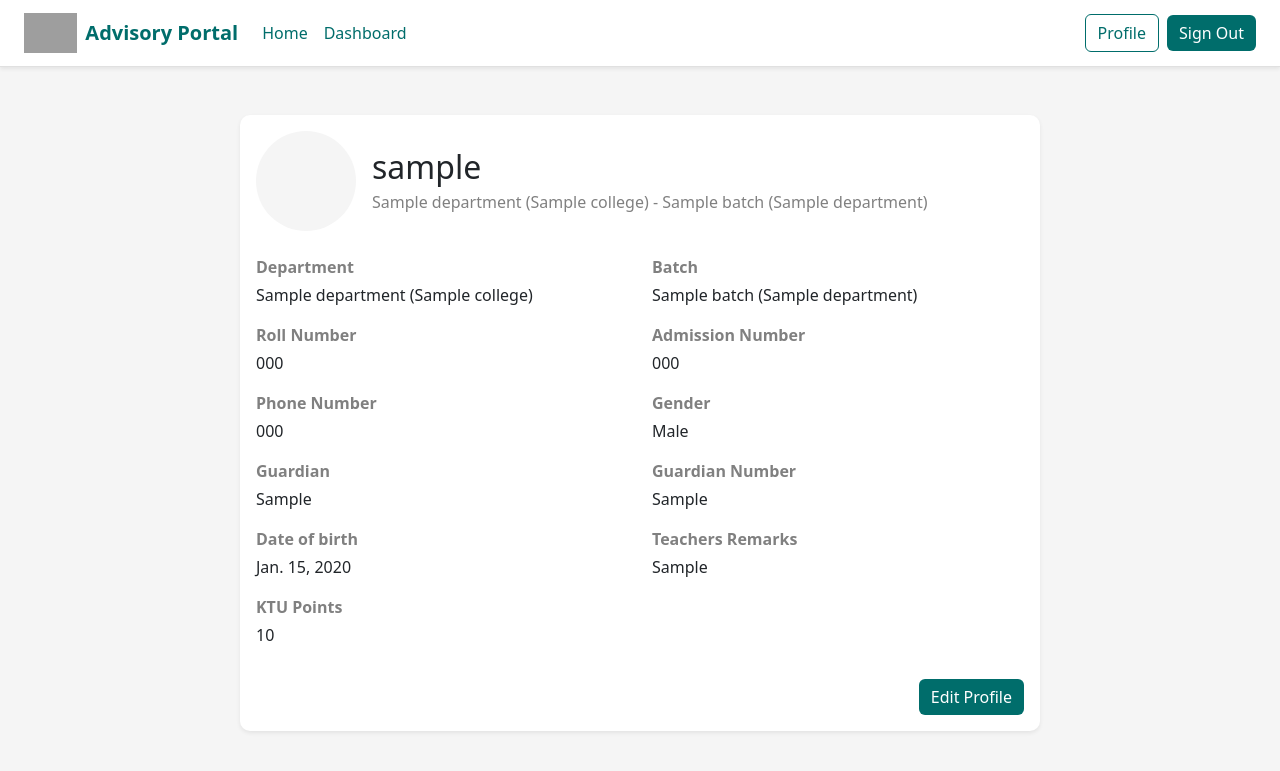
After one commit to Nandagopalvs25/AdvisoryPortal, a Django app: page /studentProfile/1/ in a window 1280 px wide. The commit adds this page. Shown: the top 771 px of the page. Run offline with Django 4.2, Linux system fonts and the light colour scheme; a user stored in the database is signed in; tables that the repository leaves empty hold one stand-in row (values such as "Sample post"); some libraries are stand-ins or nearby versions; grey boxes are pictures that could not be loaded.

Commit message:
Added Student Profile View

```diff
--- a/website/models.py
+++ b/website/models.py
@@ -65,6 +65,8 @@ class Student(models.Model):
     guardian_no=models.CharField(null=True,blank=True,max_length=20);
     teacher_remarks=models.CharField(null=True,blank=True,max_length=200);
     gdrive_folder_id=models.CharField(max_length=300,blank=True)
+    ktu_points=models.IntegerField(blank=True,null=True)
+
 
     def __str__(self):
         return self.user.username
--- a/website/templates/website/advisor_partial_studentslist.html
+++ b/website/templates/website/advisor_partial_studentslist.html
@@ -11,7 +11,7 @@
     </thead>
     <tbody>
       {% for s in students %}
-      <tr>
+      <tr onclick="window.location.href='/studentProfile/{{ s.id }}'" style="cursor: pointer;">
         <td>{{ forloop.counter }}</td>
         <td>{{ s.user.username }}</td>
         <td>{{ s.admission_number }}</td>
--- /dev/null
+++ b/website/templates/website/advisor_student_profile.html
@@ -0,0 +1,78 @@
+{% extends "website/index.html" %}
+{% load i18n %}
+{% block content %}
+
+<div class="container pt-5">
+    <div class="card shadow-sm mx-auto" style="max-width: 800px; border-radius: 10px;">
+        <div class="card-body">
+
+            <div class="d-flex align-items-center mb-4">
+                <div class="avatar me-3" style="width: 100px; height: 100px; border-radius: 50%; background-color: #f5f5f5; display: flex; align-items: center; justify-content: center;">
+                    <i class="bi bi-person-circle" style="font-size: 50px; color: #6c757d;"></i>
+                </div>
+                <div>
+                    <h2 class="mb-1">{{ student.user.username }}</h2>
+                    <p class="text-muted mb-0">{{ student.department }} - {{ student.batch }}</p>
+                </div>
+            </div>
+
+
+            <div class="row">
+                <div class="col-md-6 mb-3">
+                    <p class="fw-bold text-muted mb-1">Department</p>
+                    <p class="mb-0">{{ student.department }}</p>
+
+                </div>
+                <div class="col-md-6 mb-3">
+                    <p class="fw-bold text-muted mb-1">Batch</p>
+                    <p class="mb-0">{{ student.batch }}</p>
+
+                </div>
+                <div class="col-md-6 mb-3">
+                    <p class="fw-bold text-muted mb-1">Roll Number</p>
+                    <p class="mb-0">{{ student.roll_number }}</p>
+
+                </div>
+                <div class="col-md-6 mb-3">
+                    <p class="fw-bold text-muted mb-1">Admission Number</p>
+                    <p class="mb-0">{{ student.admission_number }}</p>
+                </div>
+                <div class="col-md-6 mb-3">
+                    <p class="fw-bold text-muted mb-1">Phone Number</p>
+                    <p class="mb-0">{{ student.phone_no }}</p>
+                </div>
+                <div class="col-md-6 mb-3">
+                    <p class="fw-bold text-muted mb-1">Gender</p>
+                    <p class="mb-0">{{ student.gender }}</p>
+                </div>
+                <div class="col-md-6 mb-3">
+                    <p class="fw-bold text-muted mb-1">Guardian</p>
+                    <p class="mb-0">{{ student.guardian }}</p>
+                </div>
+                <div class="col-md-6 mb-3">
+                    <p class="fw-bold text-muted mb-1">Guardian Number</p>
+                    <p class="mb-0">{{ student.guardian_no }}</p>
+                </div>
+                <div class="col-md-6 mb-3">
+                    <p class="fw-bold text-muted mb-1">Date of birth</p>
+                    <p class="mb-0">{{ student.dob }}</p>
+                </div>
+                <div class="col-md-6 mb-3">
+                    <p class="fw-bold text-muted mb-1">Teachers Remarks</p>
+                    <p class="mb-0">{{ student.teacher_remarks }}</p>
+                </div>
+                <div class="col-md-6 mb-3">
+                    <p class="fw-bold text-muted mb-1">KTU Points</p>
+                    <p class="mb-0">{{ student.ktu_points }}</p>
+                </div>
+
+            </div>
+
+            <div class="d-flex justify-content-end mt-3">
+                <a href="/students/edit/{{ student.id }}" class="btn btn-primary">Edit Profile</a>
+            </div>
+        </div>
+    </div>
+</div>
+
+{% endblock %}
--- a/website/urls.py
+++ b/website/urls.py
@@ -1,15 +1,16 @@
 from django.urls import path, include
-from .views import index, dashboard, certificates, mooc, internship, extrac, workshops, student_uploads_view, advisor_studentsList, delete, advisor_approval_view, advisor_approve_upload_view
+from .views import index, dashboard, certificates, mooc, internship, extrac, workshops, student_uploads_view, advisor_studentsList, delete, advisor_approval_view, advisor_approve_upload_view,advisor_student_profile_view
 
 
 urlpatterns = [
 
     path("", index, name='homepage'),
     path("dashboard/", dashboard, name='dashboard'),
-    path("studentslist/", advisor_studentsList, name='studentslist'),
+    path("studentslist/", advisor_studentsList, name='advisor_studentslist'),
+    path("studentProfile/<int:id>/", advisor_student_profile_view, name='advisor_student_profile_url'),
     path("certificates/", certificates, name='certificate'),
-    path("uploads/", student_uploads_view, name='uploads_view'),
-    path("approvals/", advisor_approval_view, name='approval_view'),
+    path("uploads/", student_uploads_view, name='student_uploads_view'),
+    path("approvals/", advisor_approval_view, name='advisor_approval_view'),
     path("approve/<int:id>", advisor_approve_upload_view,name='check_approval_view'),
     path("uploads/delete/<str:model_name>/<int:id>/",delete, name='delete_object'),
     path("certificates/mooc/", mooc, name='mooc'),
--- a/website/views.py
+++ b/website/views.py
@@ -120,6 +120,12 @@ def advisor_approval_view(request):
         "workshops": workshops,
     }
     return render(request, "website/advisor_approvals.html", context)
+
+@login_required
+def advisor_student_profile_view(request,id):
+        student=Student.objects.get(id=id)
+        return render(request, "website/advisor_student_profile.html",{'student':student})
+
 
 
 @login_required
```
Also changed, not shown: website/templates/website/advisor_studentslist.html (+3 -4 lines), website/templates/website/landingpage.html (deleted, +0 -32 lines), website/migrations/0022_student_ktu_points.py (added).
